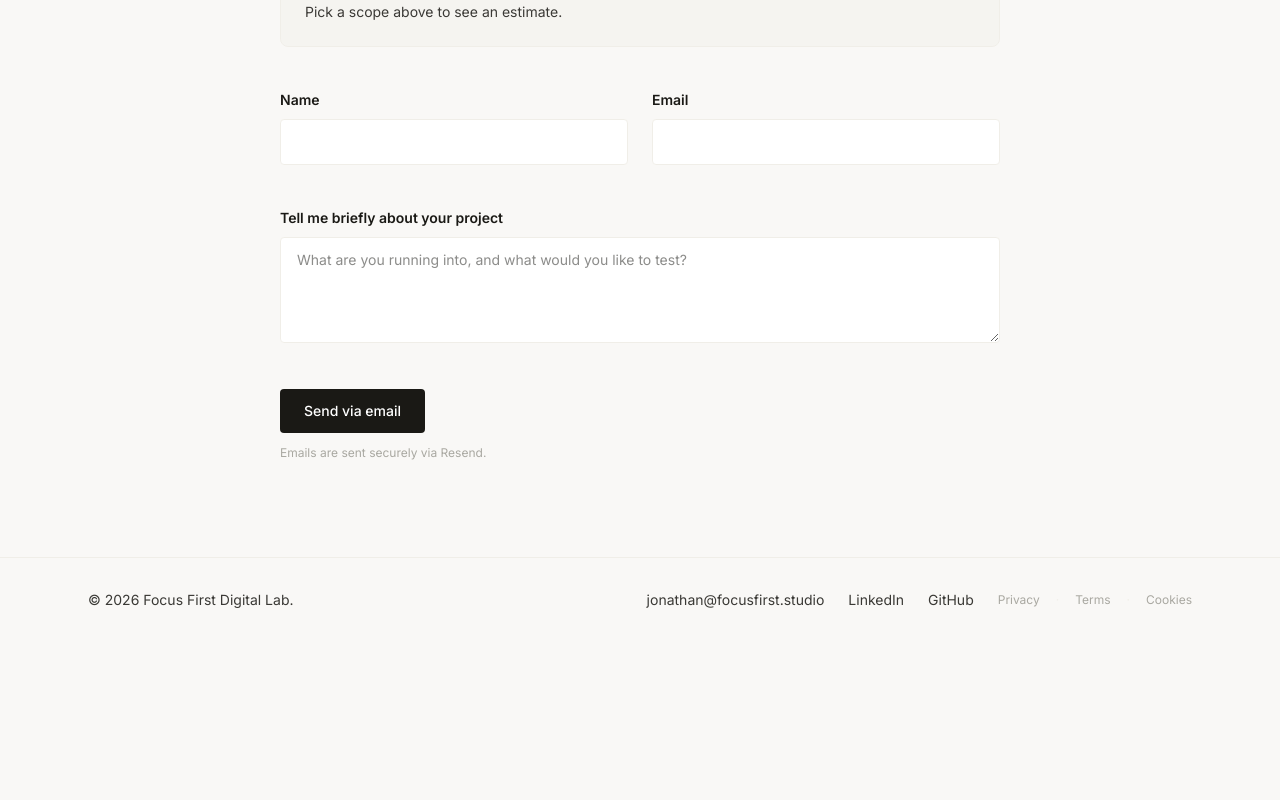
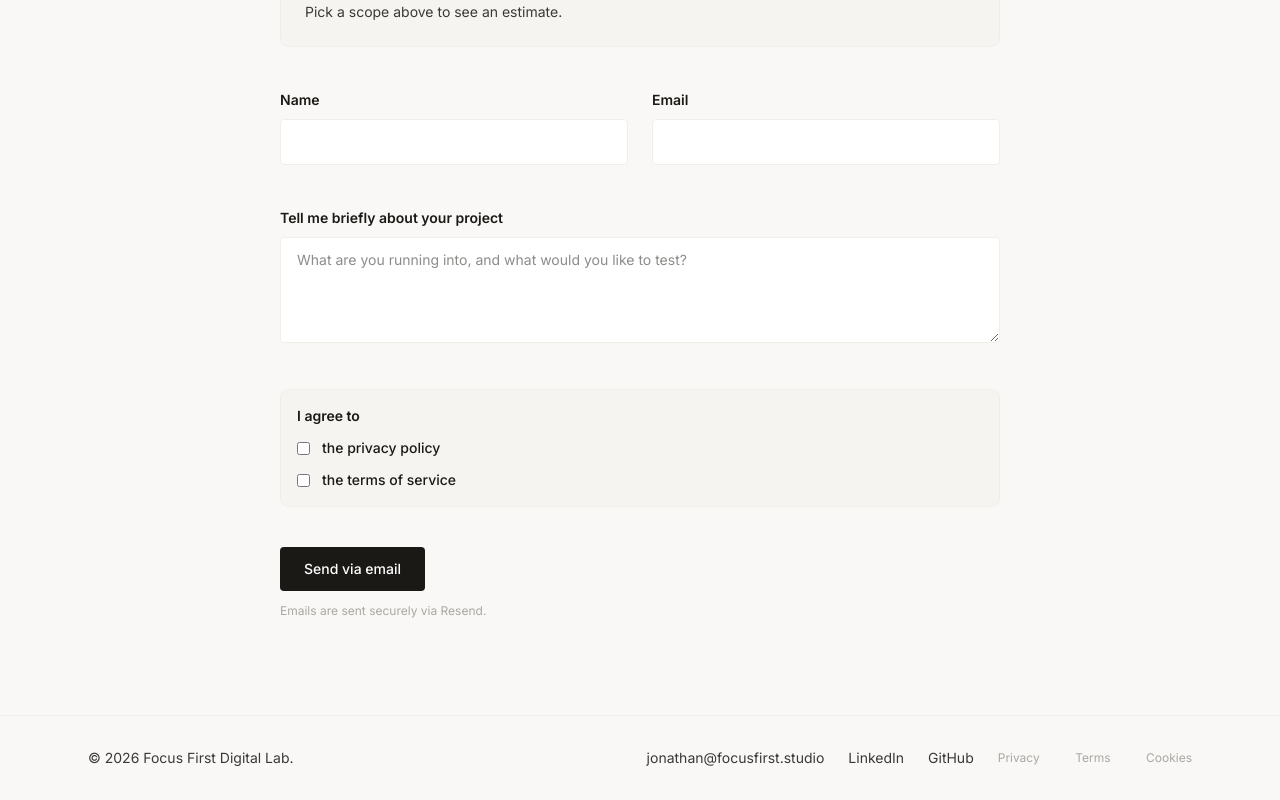
Before and after one commit to atelierbarbe/focusfirst-studio, a Next.js app: page /en/contact in a window 1280 px wide. Shown: the part 1191-1991 px from the top of the page. Before the commit the page ends 1833 px from the top, so only its background shows below. Built offline with nearby package versions, Linux system fonts and the light colour scheme; no server answers.

Commit message:
Add consent checkboxes to contact form
- Add privacy policy and terms of service consent checkboxes
- Make both checkboxes required to submit form
- Link directly to legal pages for easy access
- Add multilingual consent labels (NL & EN)
- Show error message if consent not given

```diff
--- a/messages/en.json
+++ b/messages/en.json
@@ -200,8 +200,12 @@
       "formMessageLabel": "Tell me briefly about your project",
       "formMessagePlaceholder": "What are you running into, and what would you like to test?",
       "formSubmitLabel": "Send via email",
-      "formNote": "This opens your email app with everything filled in — nothing is sent automatically.",
-      "formSubject": "New project inquiry via focusfirst.studio"
+      "formNote": "Emails are sent securely via Resend.",
+      "formSubject": "New project inquiry via focusfirst.studio",
+      "consentLabel": "I agree to",
+      "consentPrivacy": "the privacy policy",
+      "consentTerms": "the terms of service",
+      "consentRequired": "Accept both terms to continue"
     }
   },
   "footer": {
--- a/messages/nl.json
+++ b/messages/nl.json
@@ -200,8 +200,12 @@
       "formMessageLabel": "Vertel kort over je project",
       "formMessagePlaceholder": "Waar loop je tegenaan, en wat zou je willen testen?",
       "formSubmitLabel": "Verstuur via e-mail",
-      "formNote": "Dit opent je e-mailprogramma met alles al ingevuld — er wordt niets automatisch verstuurd.",
-      "formSubject": "Nieuwe projectaanvraag via focusfirst.studio"
+      "formNote": "Emails worden veilig verstuurd via Resend.",
+      "formSubject": "Nieuwe projectaanvraag via focusfirst.studio",
+      "consentLabel": "Ik ga akkoord met",
+      "consentPrivacy": "het privacybeleid",
+      "consentTerms": "de algemene voorwaarden",
+      "consentRequired": "Accepteer beide voorwaarden om door te gaan"
     }
   },
   "footer": {
--- a/src/components/IntakeForm.tsx
+++ b/src/components/IntakeForm.tsx
@@ -1,7 +1,7 @@
 "use client";
 
 import { useState } from "react";
-import { useTranslations } from "next-intl";
+import { useTranslations, useLocale } from "next-intl";
 
 type SubmitStatus = "idle" | "loading" | "success" | "error";
 
@@ -55,6 +55,7 @@ function RadioGroup({
 export default function IntakeForm() {
   const t = useTranslations("contact.intake");
   const tPricing = useTranslations("pricing");
+  const locale = useLocale();
 
   const orgOptions = t.raw("orgOptions") as Option[];
   const scopeOptions = t.raw("scopeOptions") as ScopeOption[];
@@ -69,6 +70,8 @@ export default function IntakeForm() {
   const [message, setMessage] = useState("");
   const [submitStatus, setSubmitStatus] = useState<SubmitStatus>("idle");
   const [submitError, setSubmitError] = useState("");
+  const [consentPrivacy, setConsentPrivacy] = useState(false);
+  const [consentTerms, setConsentTerms] = useState(false);
 
   const selectedScope = scopeOptions.find((o) => o.value === scope);
   const matchedTier = selectedScope
@@ -80,6 +83,11 @@ export default function IntakeForm() {
 
     if (!org || !scope || !timeline || !name || !email || !message) {
       setSubmitError("Please fill in all fields");
+      return;
+    }
+
+    if (!consentPrivacy || !consentTerms) {
+      setSubmitError(t("consentRequired"));
       return;
     }
 
@@ -217,6 +225,46 @@ export default function IntakeForm() {
         />
       </div>
 
+      <div className="space-y-3 rounded-lg border border-light-gray bg-light-gray/40 p-4">
+        <p className="text-sm font-semibold text-near-black">{t("consentLabel")}</p>
+        <label className="flex items-start gap-3">
+          <input
+            type="checkbox"
+            checked={consentPrivacy}
+            onChange={(e) => setConsentPrivacy(e.target.checked)}
+            className="mt-1"
+          />
+          <span className="text-sm text-dark-gray">
+            <a
+              href={`/${locale}/privacy`}
+              target="_blank"
+              rel="noopener noreferrer"
+              className="font-medium text-near-black hover:underline"
+            >
+              {t("consentPrivacy")}
+            </a>
+          </span>
+        </label>
+        <label className="flex items-start gap-3">
+          <input
+            type="checkbox"
+            checked={consentTerms}
+            onChange={(e) => setConsentTerms(e.target.checked)}
+            className="mt-1"
+          />
+          <span className="text-sm text-dark-gray">
+            <a
+              href={`/${locale}/terms`}
+              target="_blank"
+              rel="noopener noreferrer"
+              className="font-medium text-near-black hover:underline"
+            >
+              {t("consentTerms")}
+            </a>
+          </span>
+        </label>
+      </div>
+
       <div>
         <button
           type="submit"
```
